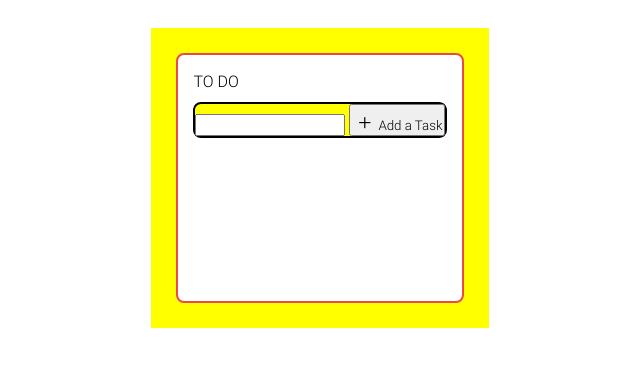
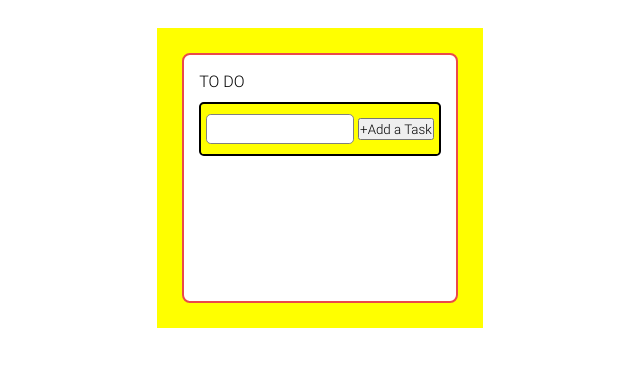
Before and after one commit to Tochi-Orams/kanban-js, a plain HTML site: page index.html in a window 1280 px wide. Shown: the part 147-514 px from the top of the page, without its empty margins (320-960 px from the left). Drawn offline with Linux system fonts and the light colour scheme.

Commit message:
chore: change emplacement of list's tasks

```diff
--- a/app.js
+++ b/app.js
@@ -1,5 +1,6 @@
 const buttonAddNewTask = document.querySelector('.add')
 const taskTilte = document.querySelector('#taskTitle')
+const addTaskBeforeHere = document.querySelector('#addTaskBeforeHere')
 const boxContainTaskComplete = document.querySelector('.task.complete')
 const listTaskToDo = document.querySelector('.list-items.toDo')
 const listTaskComplete = document.querySelector('.list-items.complete')
@@ -73,7 +74,7 @@ const createNewTask = () => {
         // disposition of all element in the task and value default
         containTaskTitle.append(span, textarea)
         li.append(containTaskTitle, buttonEdit, buttonDelete, buttonSave)
-        listTaskToDo.insertBefore(li, taskTilte)
+        listTaskToDo.insertBefore(li, addTaskBeforeHere)
 
         // task functionnality : delete, complete and edit
         buttonDelete.addEventListener('click', deleteTask)
--- a/index.html
+++ b/index.html
@@ -13,8 +13,10 @@
     <div class="container">
         <div class="task">TO DO
             <ul class="list-items toDo" ondragstart="dragstart_handler(event)"  ondrop="drop_handler(event)" ondragover="dragover_handler(event)">
-                <input type="text" name="taskTitle" id="taskTitle">
-                <button class="add"><span class="material-icons">&#43</span>Add a Task</button>
+                <div id="addTaskBeforeHere" class="addTaskBeforeHere">
+                    <input type="text" name="taskTitle" id="taskTitle">
+                    <button class="add"><span class="addSymbol">&#43</span>Add a Task</button>
+                </div>
             </ul>
         </div>
         <div class="task complete" ondragstart="dragstart_handler(event)" ondrop="drop_handler(event)" ondragover="dragover_handler(event)">COMPLETE
--- a/style.css
+++ b/style.css
@@ -67,9 +67,10 @@ h1{
 
 .list-items {
     margin-top: 10px;
+    padding: 5px;
     background: yellow;
     border: 2px solid black;
-    border-radius: .5rem;
+    border-radius: .3rem;
 }
 
 .list-item {
@@ -167,3 +168,14 @@ button.hidden {
     color: green;
     background-color: white;
 }
+
+.addTaskBeforeHere{
+    padding-block: 5px;
+    height: auto;
+}
+
+.addTaskBeforeHere #taskTitle{
+    padding-block: 5px;
+    border-radius: .3rem;
+    border: 1px solid gray;
+}
```
